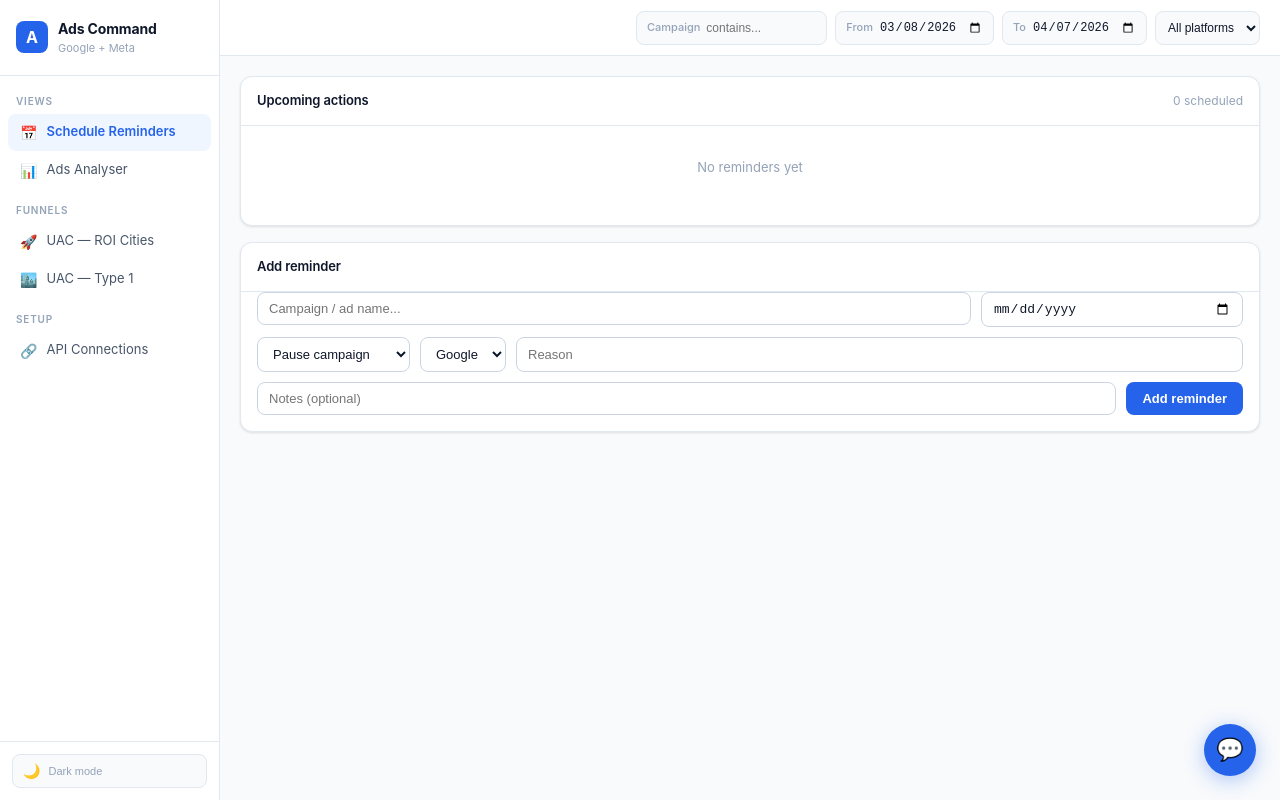
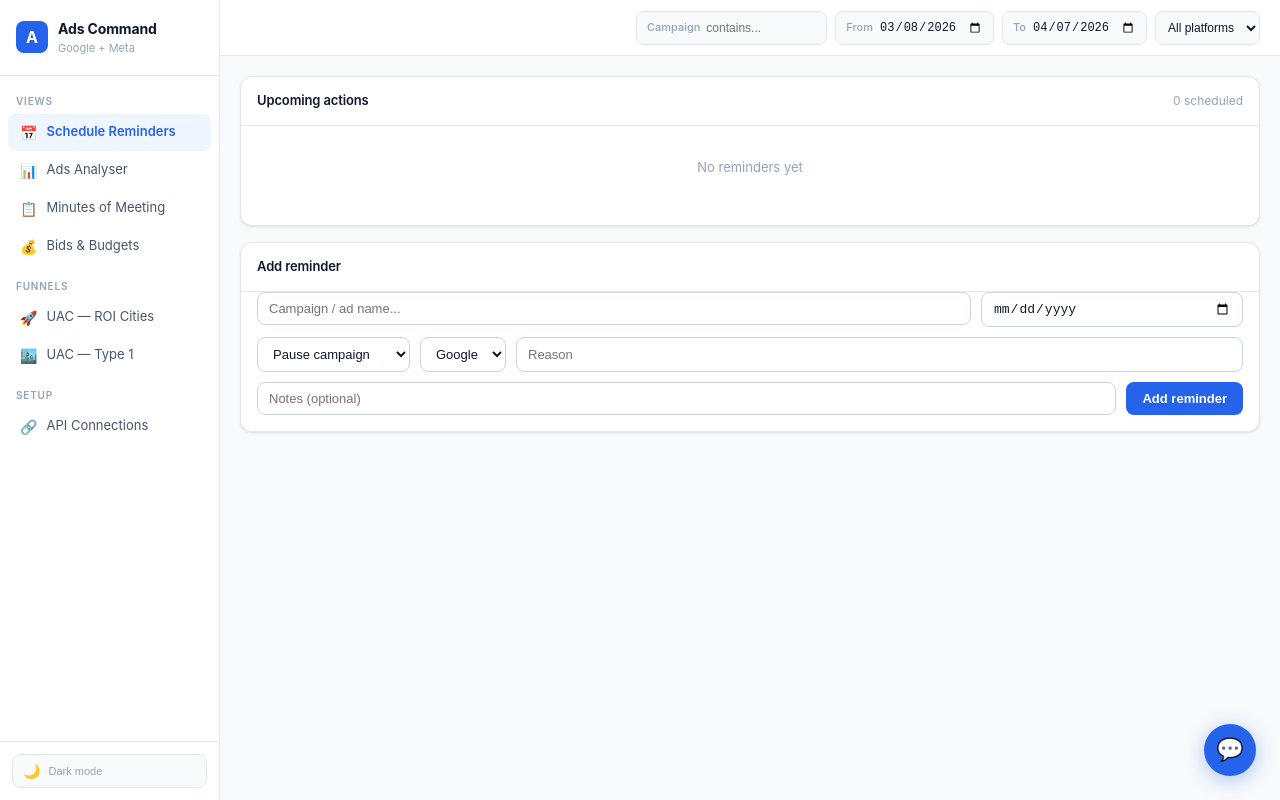
Before and after one commit to shivendrasingh12/ads-dashboard, a Next.js app: page / in a window 1280 px wide. Built offline with nearby package versions, Linux system fonts and the light colour scheme.

Commit message:
Add mom and bidtracker to NAV_ITEMS

```diff
--- a/pages/index.js
+++ b/pages/index.js
@@ -684,12 +684,14 @@ function ConnectView() {
 const NAV_ITEMS = [
   { id: 'reminders', label: 'Schedule Reminders',  icon: '📅', group: 'Views'    },
   { id: 'analyser',  label: 'Ads Analyser',         icon: '📊', group: 'Views'    },
+  { id: 'mom',        label: 'Minutes of Meeting',    icon: '📋', group: 'Views'    },
+  { id: 'bidtracker', label: 'Bids \& Budgets',         icon: '💰', group: 'Views'    },
   { id: 'uac',       label: 'UAC — ROI Cities',     icon: '🚀', group: 'Funnels'  },
   { id: 'uact1',     label: 'UAC — Type 1',          icon: '🏙️', group: 'Funnels'  },
   { id: 'connect',   label: 'API Connections',       icon: '🔗', group: 'Setup'    },
 ]
 const VIEW_TITLES = {
-  uac: 'UAC Funnel — ROI Cities', uact1: 'UAC Funnel — Type 1', connect: 'API Connections',
+  mom: 'Minutes of Meeting', bidtracker: 'Bids \& Budgets Tracker', uac: 'UAC Funnel — ROI Cities', uact1: 'UAC Funnel — Type 1', connect: 'API Connections',
 }
 
 export default function Dashboard() {
```
